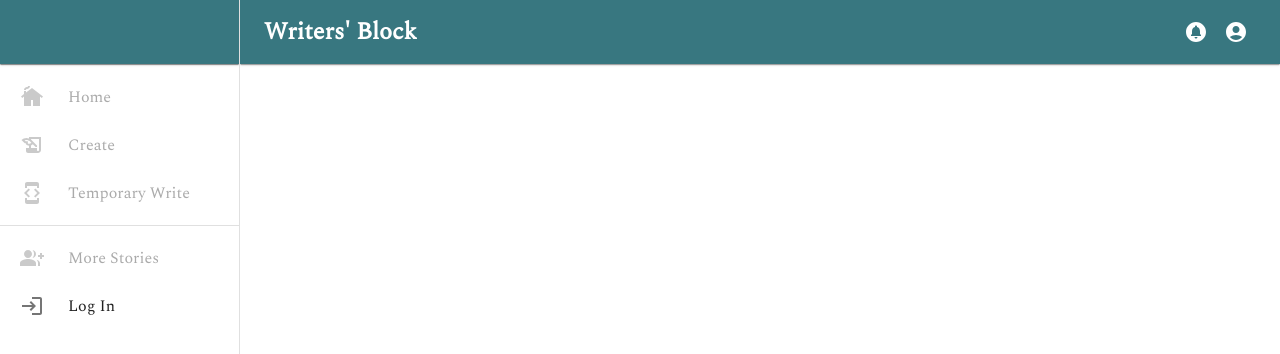
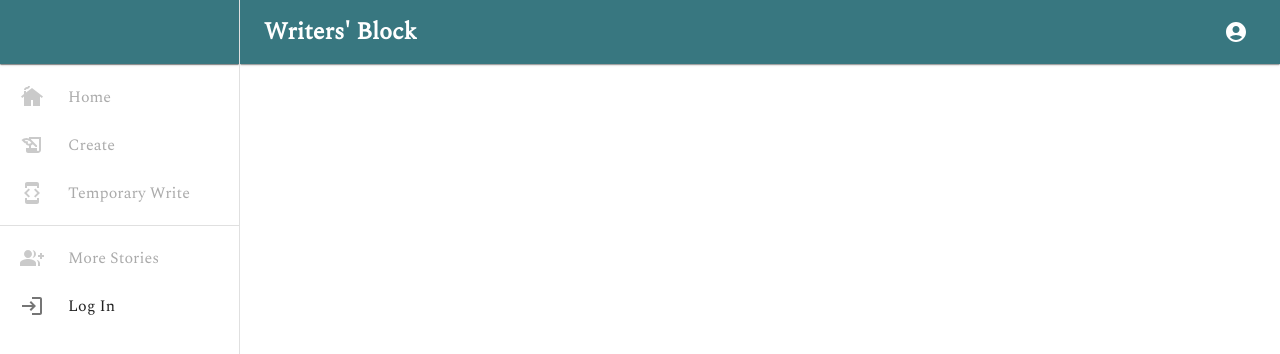
Before and after one commit to TarTelperion/startup, a React (Vite) app: page / in a window 1280 px wide. Shown: the top 354 px of the page. Built offline with nearby package versions, Linux system fonts and the light colour scheme; no server answers.

Commit message:
responsive button

```diff
--- a/src/AppBar.jsx
+++ b/src/AppBar.jsx
@@ -11,6 +11,7 @@ import AccountCircleIcon from '@mui/icons-material/AccountCircle'
 import CircleNotificationsIcon from '@mui/icons-material/CircleNotifications'
 import { Flex } from './layout'
 import UserDrawer from './user/UserDrawer'
+import { useUser } from './hooks/useUser'
 
 const drawerWidth = 240
 
@@ -34,6 +35,7 @@ const StyledBar = styled(MuiAppBar, {
 
 const AppBar = () => {
   const [open, setOpen] = useState(false)
+  const { user } = useUser()
 
   const setDrawerOpen = useCallback(
     (isOpen) => {
@@ -61,9 +63,11 @@ const AppBar = () => {
             </Typography>
           </Flex>
         </Flex>
-        <IconButton color="inherit">
-          <CircleNotificationsIcon />
-        </IconButton>
+        {user?.notifications?.length > 0 && (
+          <IconButton color="inherit">
+            <CircleNotificationsIcon />
+          </IconButton>
+        )}
         <IconButton color="inherit" onClick={setDrawerOpen}>
           <AccountCircleIcon />
         </IconButton>
```
